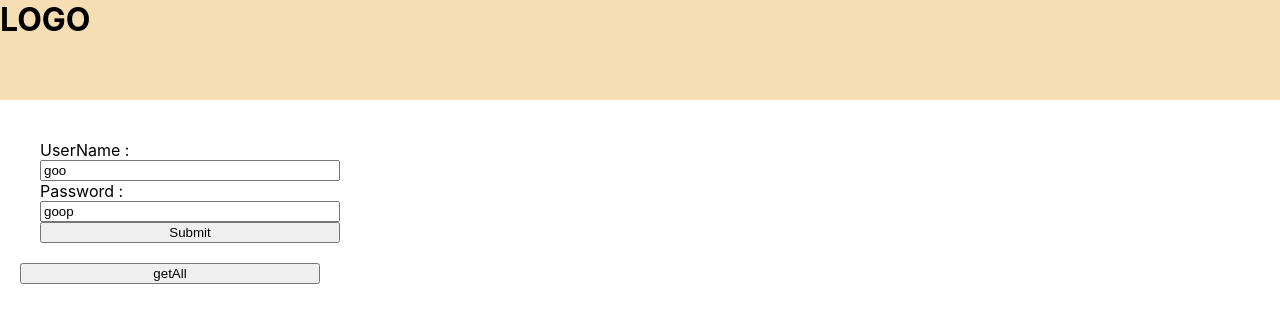
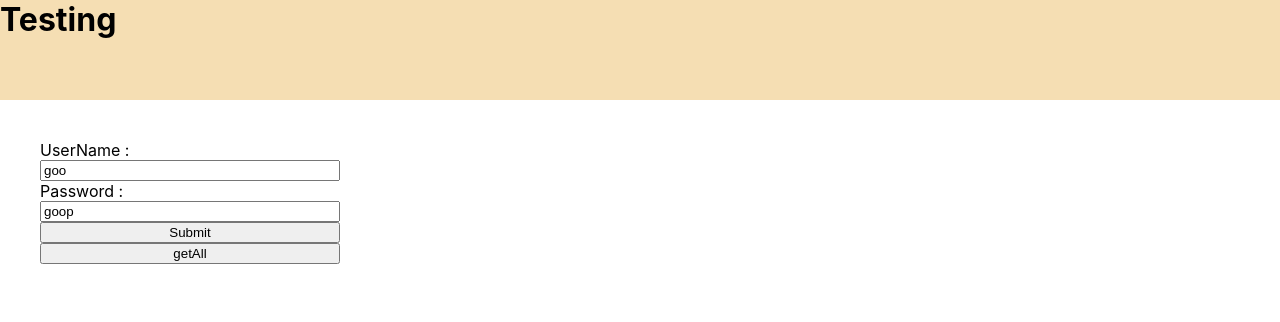
Before and after one commit to curlybracee/HappyStudents, a React (Create React App) app: page / in a window 1280 px wide. Shown: the top 322 px of the page. Built offline with nearby package versions, Linux system fonts and the light colour scheme.

Commit message:
buttonAdded

```diff
--- a/src/components/header.js
+++ b/src/components/header.js
@@ -3,7 +3,7 @@ import React from 'react'
 function Header() {
     return (
         <div className="header-container">
-            <h1>LOGO</h1>
+            <h1>Testing</h1>
         </div>
     )
 }
--- a/src/components/postTesting.js
+++ b/src/components/postTesting.js
@@ -33,9 +33,10 @@ function PostTesting() {
                 UserName :<input type="text" value={username} onChange={(e)=>setUsername(e.target.value)}/>
                 Password :<input type="text" value={password} onChange={(e)=>setPassword(e.target.value)} />
                 <button name="submitButton"type="submit">Submit</button>
+            <button onClick={getAll}>getAll</button>
+
             </form>
             <h1>{token}</h1>
-            <button onClick={getAll}>getAll</button>
         </div>
     )
 }
```
Also changed, not shown: 1 other file (tests, documents, lock files or other folders).
